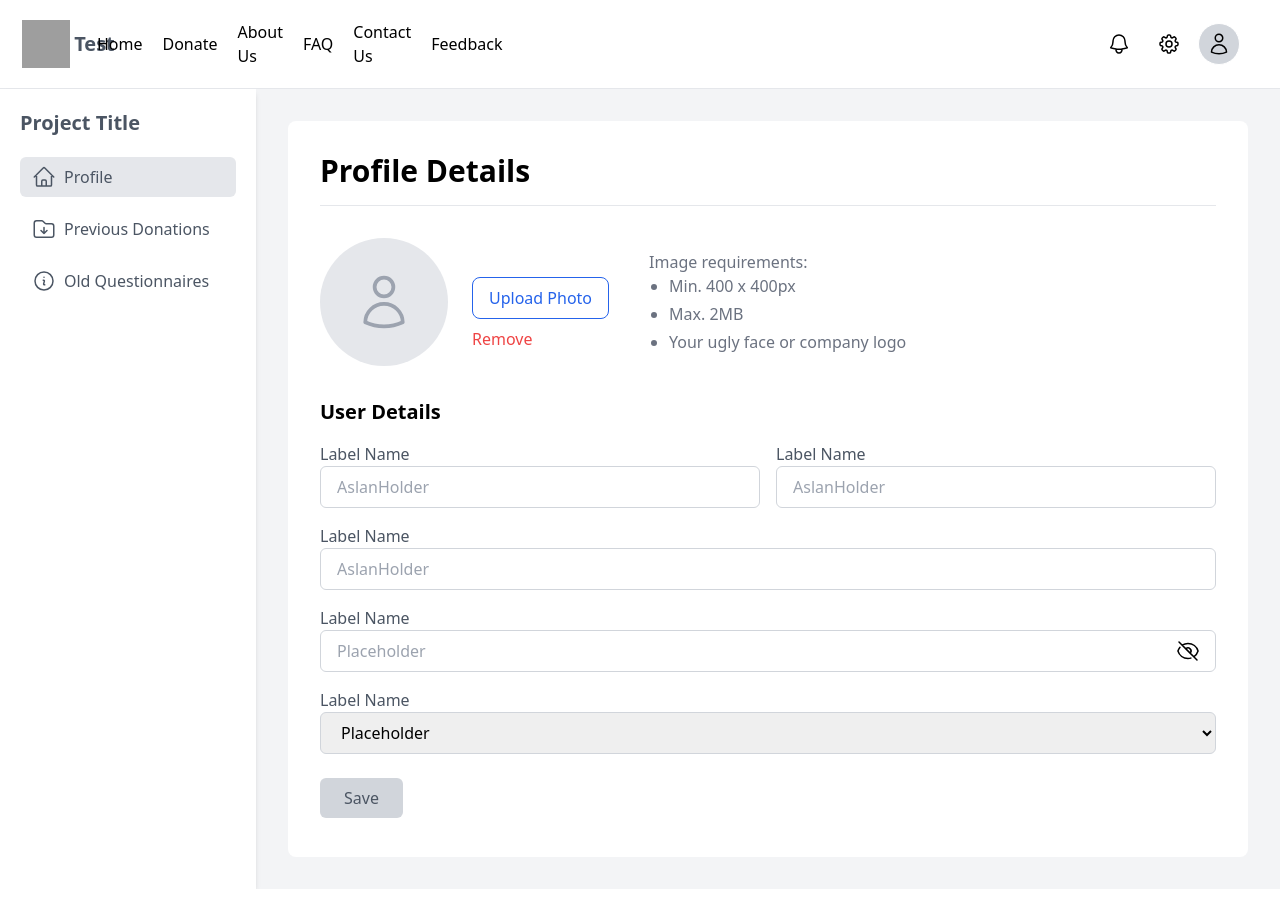
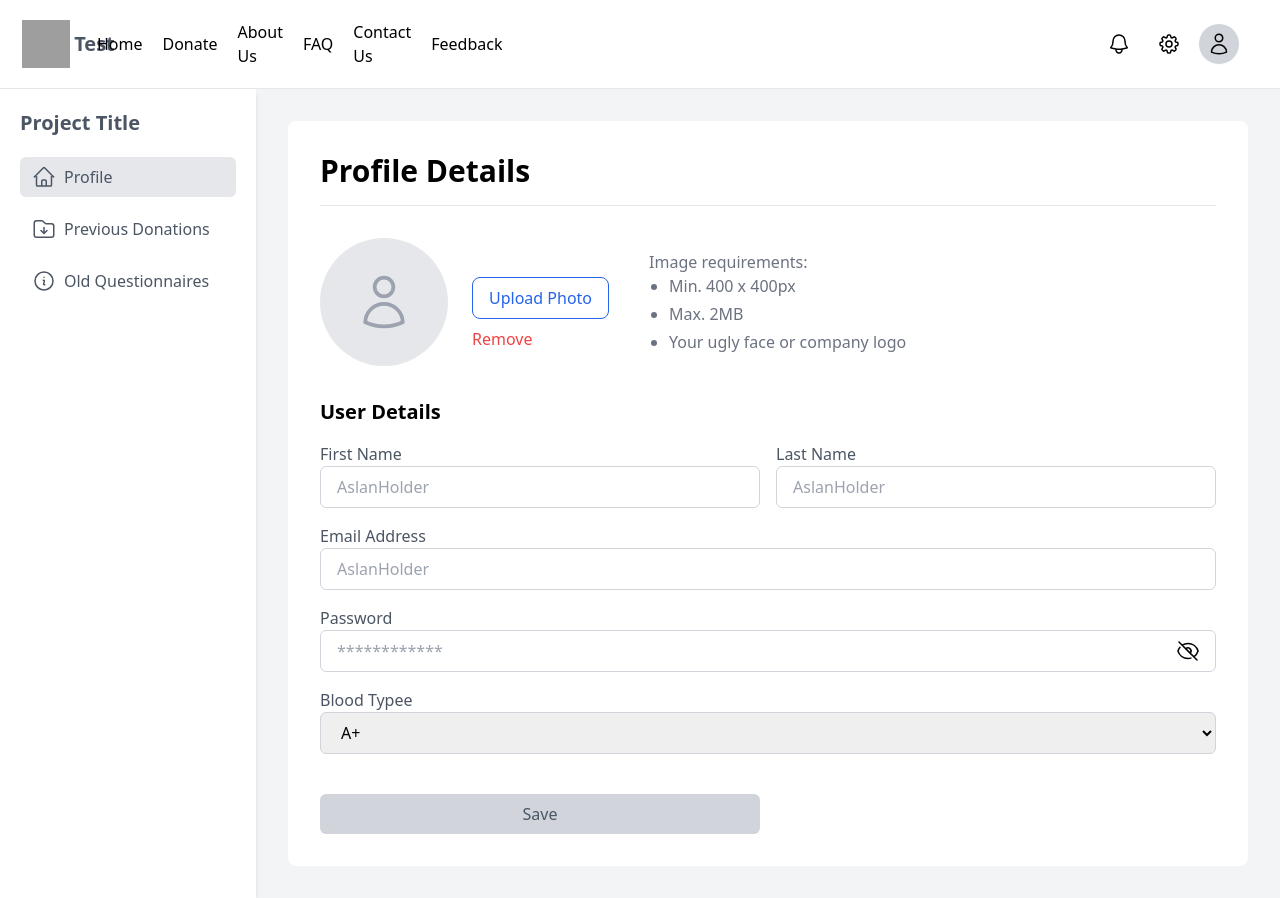
Before and after one commit to Razorback360/SWE363-Project, a React (Vite) app in the folder client/: page /profile in a window 1280 px wide. Built offline with nearby package versions, Linux system fonts and the light colour scheme; grey boxes are pictures that could not be loaded.

Commit message:
feat: Add form tag, add form validation.

```diff
--- a/client/src/pages/profile/index.tsx
+++ b/client/src/pages/profile/index.tsx
@@ -1,11 +1,8 @@
-import {
-  EyeSlashIcon,
-  EyeIcon,
-  UserIcon
-} from '@heroicons/react/24/outline';
+import { EyeIcon, EyeSlashIcon, UserIcon } from '@heroicons/react/24/outline';
 import { useLocation } from 'react-router-dom';
+
+import Button from '../../components/Button';
 import ProfileSidebar from '../../components/ProfileSidebar';
-import Button from '../../components/Button';
 
 export default function Profile() {
   return (
@@ -14,7 +11,7 @@ export default function Profile() {
         <div className="text-gray-600 mb-5">
           <h1 className="text-xl font-bold">Project Title</h1>
         </div>
-        <ProfileSidebar/>
+        <ProfileSidebar />
       </aside>
       <main className="flex-1 p-8 bg-white m-8 rounded-lg">
         <header className="flex justify-between items-center border-b pb-4 mb-8">
@@ -22,7 +19,9 @@ export default function Profile() {
         </header>
         <section className="flex items-center mb-8 ">
           <div className="w-32 h-32 bg-gray-200 rounded-full flex items-center justify-center">
-            <span className="text-gray-400 text-4xl"><UserIcon width={60} height={60}/></span>
+            <span className="text-gray-400 text-4xl">
+              <UserIcon width={60} height={60} />
+            </span>
           </div>
           <div className="ml-6">
             <Button className="block mb-2 text-blue-600 border border-blue-600 px-4 py-2 rounded-lg bg-white hover:bg-blue-600 hover:text-white">
@@ -41,54 +40,66 @@ export default function Profile() {
         </section>
         <section>
           <h3 className="text-xl font-semibold mb-4">User Details</h3>
-          <div className="grid grid-cols-2 gap-4">
+          <form className="grid grid-cols-2 gap-4">
             <div>
-              <label className="text-gray-600">Label Name</label>
+              <label className="text-gray-600">First Name</label>
               <input
                 type="text"
                 placeholder="AslanHolder"
                 className="w-full px-4 py-2 border border-gray-300 rounded-md focus:outline-none focus:border-blue-500"
+                pattern="^[A-Za-z]+$"
+                title="First name must be alphabetic letters only."
               />
             </div>
             <div>
-              <label className="text-gray-600">Label Name</label>
+              <label className="text-gray-600">Last Name</label>
               <input
                 type="text"
                 placeholder="AslanHolder"
                 className="w-full px-4 py-2 border border-gray-300 rounded-md focus:outline-none focus:border-blue-500"
+                pattern="^[A-Za-z]+$"
+                title="Last name must be alphabetic letters only."
               />
             </div>
             <div className="col-span-2">
-              <label className="text-gray-600">Label Name</label>
+              <label className="text-gray-600">Email Address</label>
               <input
-                type="text"
+                type="email"
                 placeholder="AslanHolder"
                 className="w-full px-4 py-2 border border-gray-300 rounded-md focus:outline-none focus:border-blue-500"
+                title="Email must be in the following example format: janedoe12@outlook.com"
               />
             </div>
             <div className="col-span-2">
-              <label className="text-gray-600">Label Name</label>
+              <label className="text-gray-600">Password</label>
               <div className="relative">
                 <input
                   type="password"
-                  placeholder="Placeholder"
+                  placeholder="************"
                   className="w-full px-4 py-2 border border-gray-300 rounded-md focus:outline-none focus:border-blue-500"
+                  pattern="^(?=.*[a-z])(?=.*[A-Z])(?=.*\d)(?=.*[!@#$%^&*])[A-Za-z\d!@#$%^&*]{8,}$"
+                  title="Password must have at least 1 of each: Uppercase letter, Lowercase letter, Symbol. Password must be at least 8 chars long"
                 />
                 <a className="absolute inset-y-0 right-4 flex items-center cursor-pointer">
-                  <EyeSlashIcon width={24} height={24}/>
+                  <EyeSlashIcon width={24} height={24} />
                 </a>
               </div>
             </div>
             <div className="col-span-2">
-              <label className="text-gray-600">Label Name</label>
+              <label className="text-gray-600">Blood Typee</label>
               <select className="w-full px-4 py-2 border border-gray-300 rounded-md focus:outline-none focus:border-blue-500">
-                <option>Placeholder</option>
+                <option>A+</option>
+                <option>A-</option>
+                <option>B+</option>
+                <option>B-</option>
+                <option>AB+</option>
+                <option>AB-</option>
+                <option>O+</option>
+                <option>O-</option>
               </select>
             </div>
-          </div>
-          <Button className="hover:cursor-not-allowed">
-            Save
-          </Button>
+            <Button type='submit' className="hover:cursor-not-allowed">Save</Button>
+          </form>
         </section>
       </main>
     </div>
```
